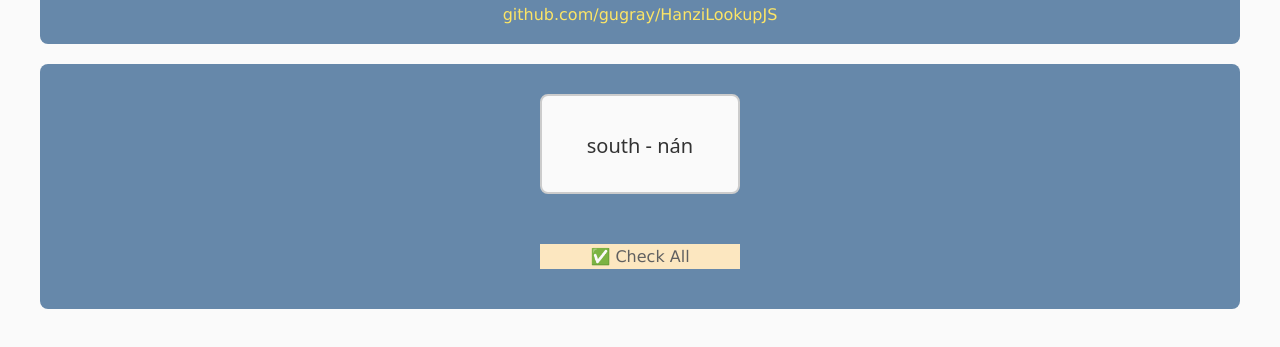
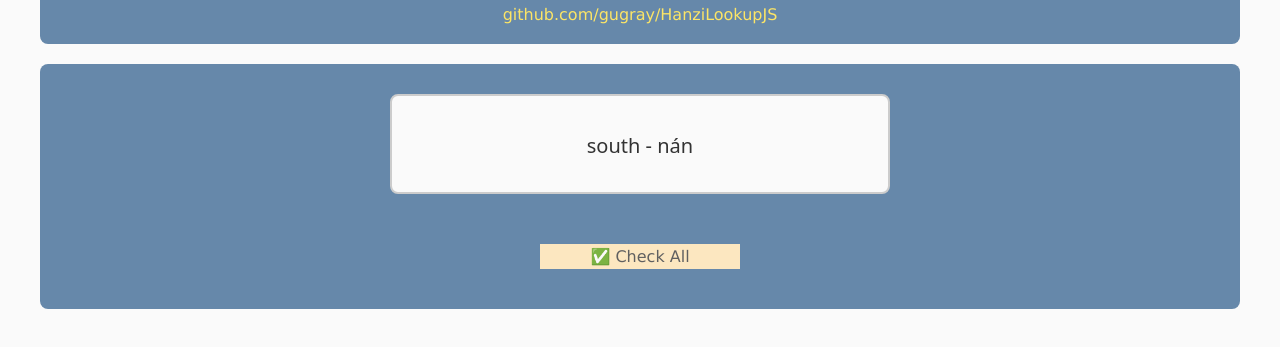
Before and after one commit to DriesVR94/HSK_Trainer2, a plain HTML site: page HanziLookupJS/Frontend/demo/index.html in a window 1280 px wide. Shown: the part 139-486 px from the top of the page. Drawn offline with Linux system fonts and the light colour scheme; no server answers.

Commit message:
Adapted targetCharBox's width.

```diff
--- a/HanziLookupJS/Frontend/demo/index.html
+++ b/HanziLookupJS/Frontend/demo/index.html
@@ -18,7 +18,7 @@
     .cmd { flex: 1; background-color: #fce7c0; text-align: center; cursor: default; padding: 3px; color: #606060; user-select: none; }
     .cmd:hover { background-color: #f1d7a6; }
     .charPicker { width: 100%; border: 1px solid #a0a0a0; padding: 3px; height: 70px; font-size: 48px; background-color: #fafafa; overflow: hidden; color: #606060; }
-    .targetCharBox { width: 200px; height: 100px; font-size: 20px; background-color: #fafafa; border: 2px solid #ccc; border-radius: 8px; text-align: center; line-height: 100px; color: #333; margin-top: 10px; font-family: "Noto Sans", "Arial", sans-serif; }
+    .targetCharBox { width: 500px; height: 100px; font-size: 20px; background-color: #fafafa; border: 2px solid #ccc; border-radius: 8px; text-align: center; line-height: 100px; color: #333; margin-top: 10px; font-family: "Noto Sans", "Arial", sans-serif; }
     .colRight { width: 100%; margin-top: 20px; }
     .feedbackBar { display: flex; height: 30px; width: 100%; margin: 8px 0; font-size: 12px; text-align: center;}
     .segment { flex: 1; display: flex; align-items: center; justify-content: center; opacity: 0.2; transition: background-color 0.3s; color: black; }
```
